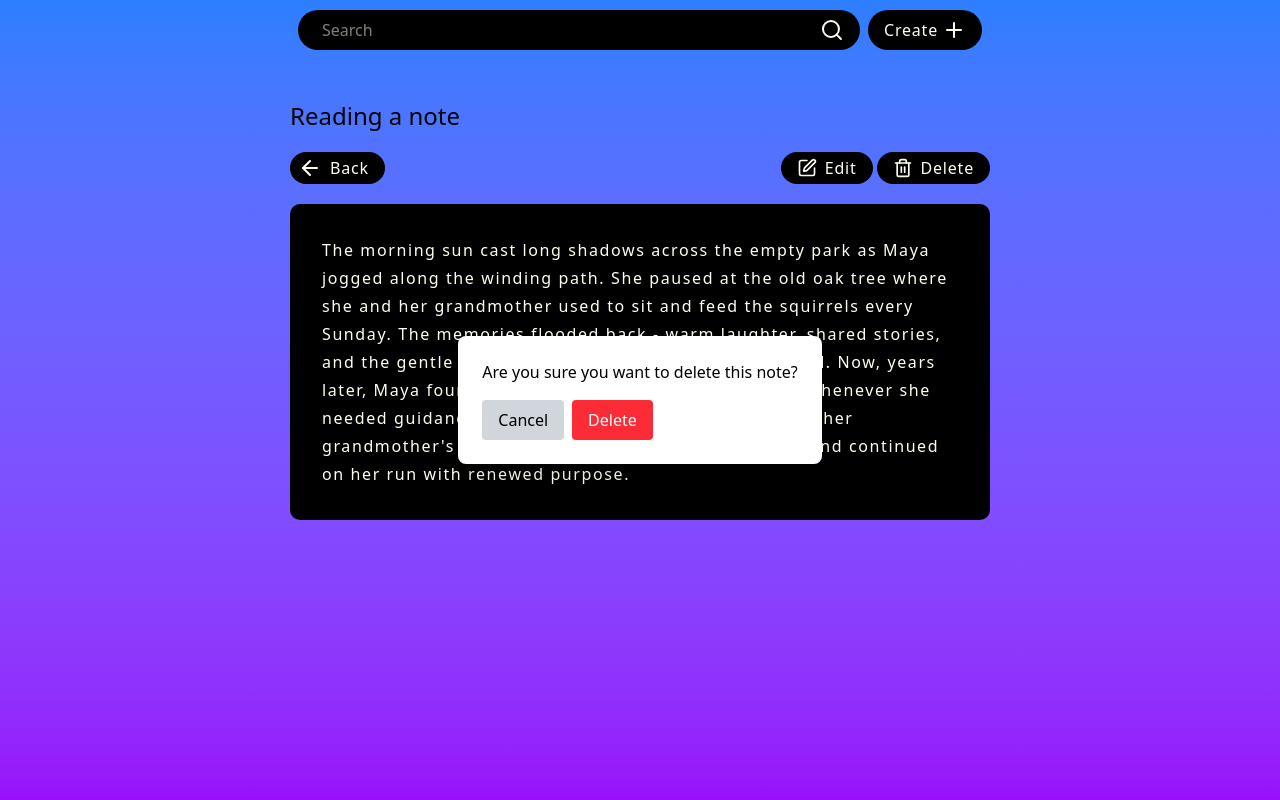
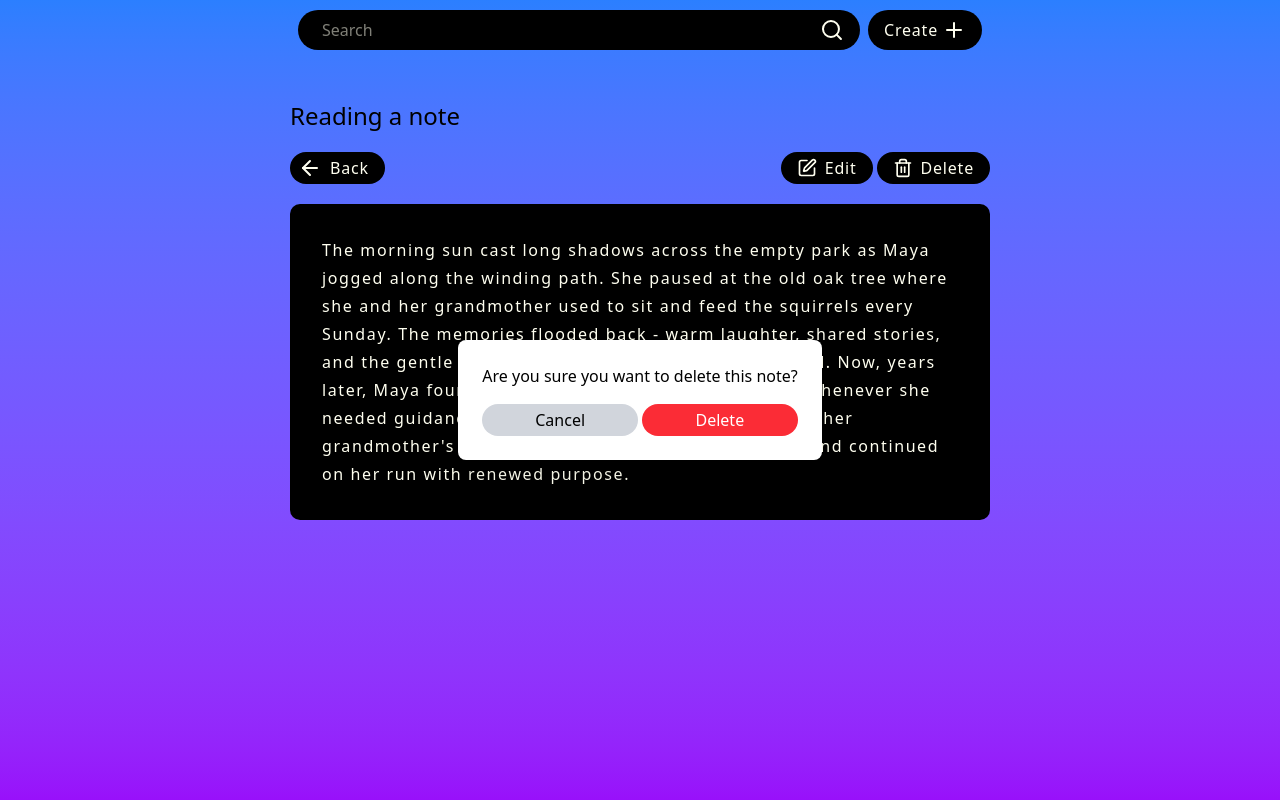
Before and after one commit to zoirovdev/Moment, a React (Vite) app: page /view in a window 1280 px wide. Both pictures are taken after a click on the button "Delete". Built offline with nearby package versions, Linux system fonts and the light colour scheme.

Commit message:
Update UI

```diff
--- a/src/components/Delete.jsx
+++ b/src/components/Delete.jsx
@@ -2,9 +2,26 @@
 
 
 
-const Delete = () => {
+const Delete = ({setDeleteModal}) => {
   return (
-    <div>Delete</div>
+    <div className="fixed inset-0 flex justify-center items-center z-50">
+          <div className="bg-white p-6 space-y-6 rounded-lg shadow-xl text-black">
+            <p className="mb-4">Are you sure you want to delete this note?</p>
+            <div className="flex gap-1">
+              <button onClick={() => setDeleteModal(false)}
+                className="px-4 py-1 w-[50%] bg-gray-300 text-black rounded-[20px] hover:bg-gray-400">
+                Cancel
+              </button>
+              <button onClick={() => {
+                  // Add delete logic here
+                  setDeleteModal(false);
+                }}
+                className="px-4 py-1 w-[50%] bg-red-500 text-white rounded-[20px] hover:bg-red-600">
+                Delete
+              </button>
+            </div>
+          </div>
+    </div>
   )
 }
 
--- a/src/pages/View.jsx
+++ b/src/pages/View.jsx
@@ -1,7 +1,7 @@
 import { ArrowLeft, SquarePen, Trash2 } from "lucide-react"
 import { Link } from "react-router"
 import { useState } from "react"
-
+import Delete from "../components/Delete.jsx"
 
 
 
@@ -38,24 +38,7 @@ const View = () => {
       </div>
 
       {deleteModal &&
-        <div className="fixed inset-0 flex justify-center items-center z-50">
-          <div className="bg-white p-6 rounded-lg shadow-xl text-black">
-            <p className="mb-4">Are you sure you want to delete this note?</p>
-            <div className="flex gap-2">
-              <button onClick={() => setDeleteModal(false)}
-                className="px-4 py-2 bg-gray-300 text-black rounded hover:bg-gray-400">
-                Cancel
-              </button>
-              <button onClick={() => {
-                  // Add delete logic here
-                  setDeleteModal(false);
-                }}
-                className="px-4 py-2 bg-red-500 text-white rounded hover:bg-red-600">
-                Delete
-              </button>
-            </div>
-          </div>
-        </div>
+        <Delete setDeleteModal={setDeleteModal}/>
       }
     </div>
   )
```
